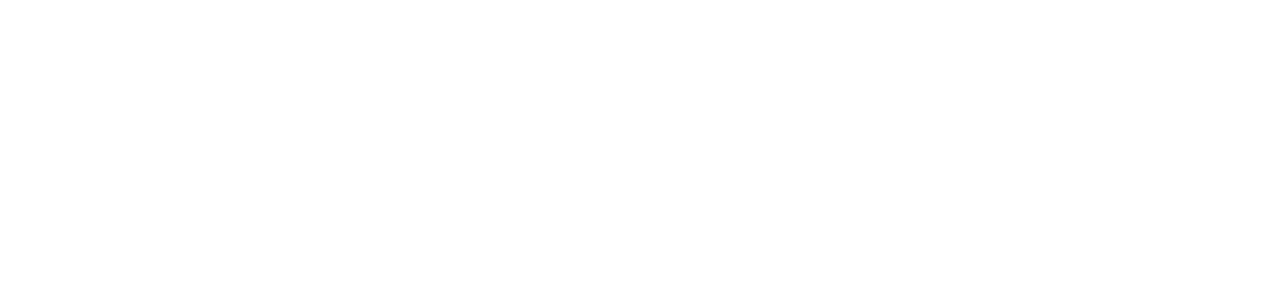
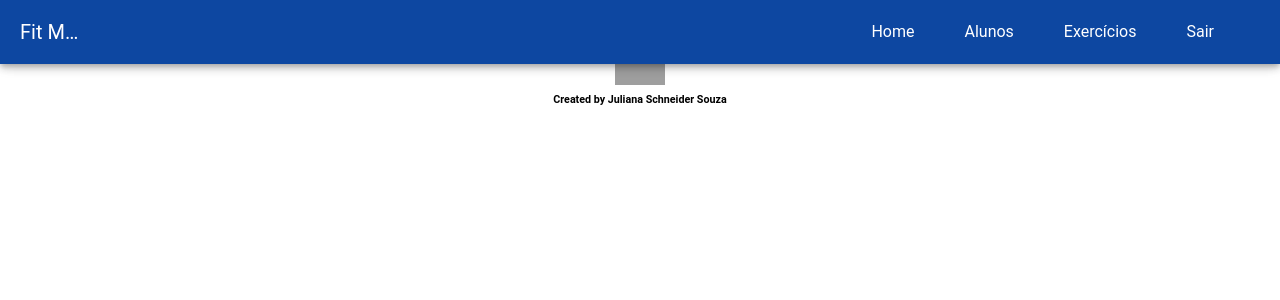
Before and after one commit to Jusouza182/Gym-Tech, a Vue app: page /dashboard in a window 1280 px wide. Shown: the top 300 px of the page. Built offline with nearby package versions, Linux system fonts and the light colour scheme; grey boxes are pictures that could not be loaded.

Commit message:
feat: cabecalho e rodape

```diff
--- a/src/App.vue
+++ b/src/App.vue
@@ -1,3 +1,20 @@
 <template>
+  <Cabecalho v-if="renderizarMenu"></Cabecalho>
   <router-view></router-view>
+  <Rodape v-if="renderizarMenu"></Rodape>
 </template>
+<script>
+import Rodape from "./components/Rodape/RodapeView.vue"
+import Cabecalho from "./components/Cabecalho/CabelhoView.vue"
+export default {
+  components: {
+    Rodape,
+    Cabecalho
+  },
+  computed: {
+    renderizarMenu() {
+      return this.$route.path !== '/' && this.$route.path !== '/cadastro'
+    }
+  }
+}
+</script>
--- /dev/null
+++ b/src/components/Cabecalho/CabelhoView.vue
@@ -0,0 +1,22 @@
+<template>
+    <v-layout>
+        <v-app-bar scroll-behavior="collapse" scroll-threshold="10" elevation="5" color="blue-darken-4">
+            <v-app-bar-title>Fit Manage Tech</v-app-bar-title>
+            <v-container class=" d-flex justify-end">
+                <router-link class="rota" to="/dashboard">Home</router-link>
+                <router-link class="rota" to="/alunos">Alunos</router-link>
+                <router-link class="rota" to="/exercicios">Exercícios</router-link>
+                <router-link class="rota" to="/">Sair</router-link>
+            </v-container>
+        </v-app-bar>
+    </v-layout>
+
+</template>
+<style scoped>
+.rota{
+    margin-right: 50px ;
+    text-decoration: none;
+    color: #FFF;
+}
+
+</style>
--- /dev/null
+++ b/src/components/Rodape/RodapeView.vue
@@ -0,0 +1,30 @@
+<template>
+    <div class="container">
+        <div>
+            <a href="https://github.com/Jusouza182">
+            <img width="25" height="25" src="https://img.icons8.com/fluency/48/github.png" alt="github">
+        </a>
+        <a href="https://www.linkedin.com/in/ssjuliana/">
+            <img width="25" height="25" src="https://img.icons8.com/ios-filled/50/linkedin.png" alt="linkedin">
+        </a>
+    </div>
+    <div>
+        <h6>Created by Juliana Schneider Souza</h6>
+    </div>
+
+    </div>
+</template>
+
+<style scoped>
+.container{
+    display: flex;
+    flex-direction:column;
+    align-items: center;
+    margin: 0 auto;
+    margin-top: 60px;
+    padding: 0;
+}
+h6{
+    margin: 0;
+}
+</style>
```
